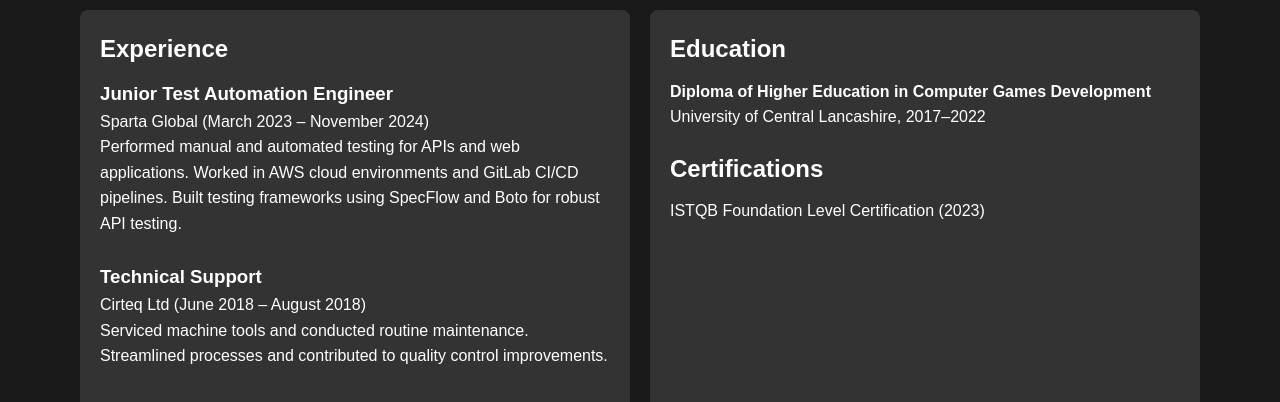
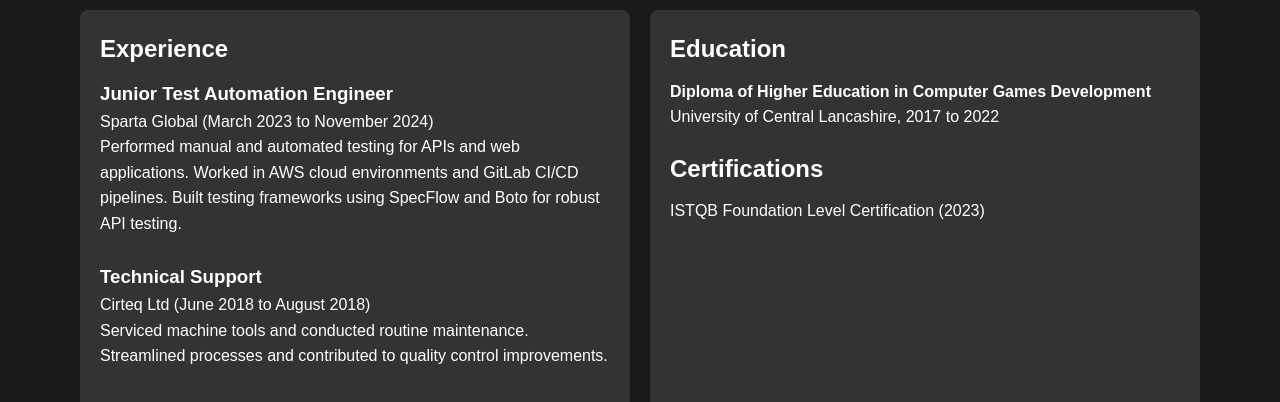
Before and after one commit to AaronL-98/AaronL-98.github.io, a Jekyll site: the page built from index.md, in a window 1280 px wide. Shown: the part 957-1359 px from the top of the page. Built offline with Jekyll 4.4.1, drawn with Linux system fonts in a browser that asks for light colours.

Commit message:
fix: grammar errors in .yml files

```diff
--- a/_data/education.yml
+++ b/_data/education.yml
@@ -1,4 +1,4 @@
 - degree: "Diploma of Higher Education in Computer Games Development"
   institution: "University of Central Lancashire"
-  years: "2017–2022"
+  years: "2017 to 2022"
   key_modules: "Programming with C++, Software Development, Games Concepts, and Computer Graphics"
--- a/_data/experience.yml
+++ b/_data/experience.yml
@@ -1,9 +1,9 @@
 - role: "Junior Test Automation Engineer"
   company: "Sparta Global"
-  dates: "March 2023 – November 2024"
+  dates: "March 2023 to November 2024"
   description: "Performed manual and automated testing for APIs and web applications. Worked in AWS cloud environments and GitLab CI/CD pipelines. Built testing frameworks using SpecFlow and Boto for robust API testing."
 
 - role: "Technical Support"
   company: "Cirteq Ltd"
-  dates: "June 2018 – August 2018"
+  dates: "June 2018 to August 2018"
   description: "Serviced machine tools and conducted routine maintenance. Streamlined processes and contributed to quality control improvements."
```
